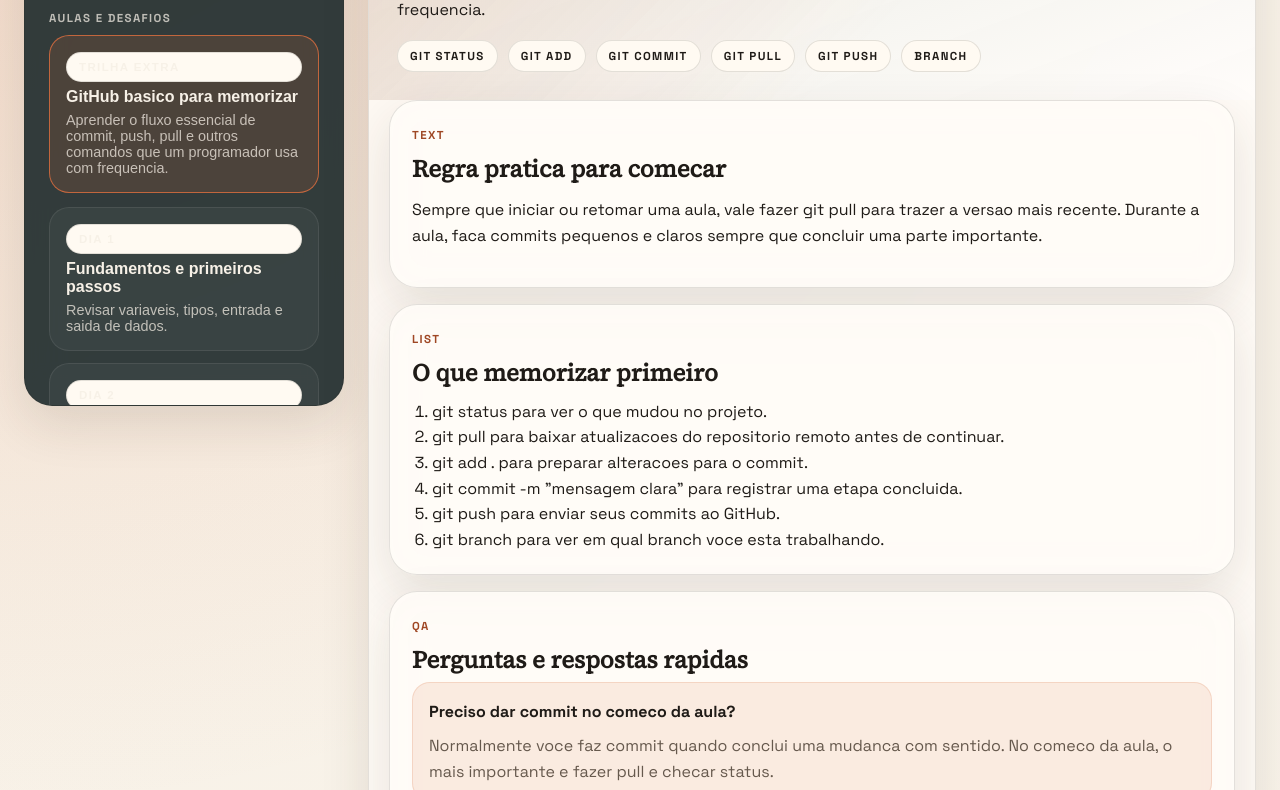
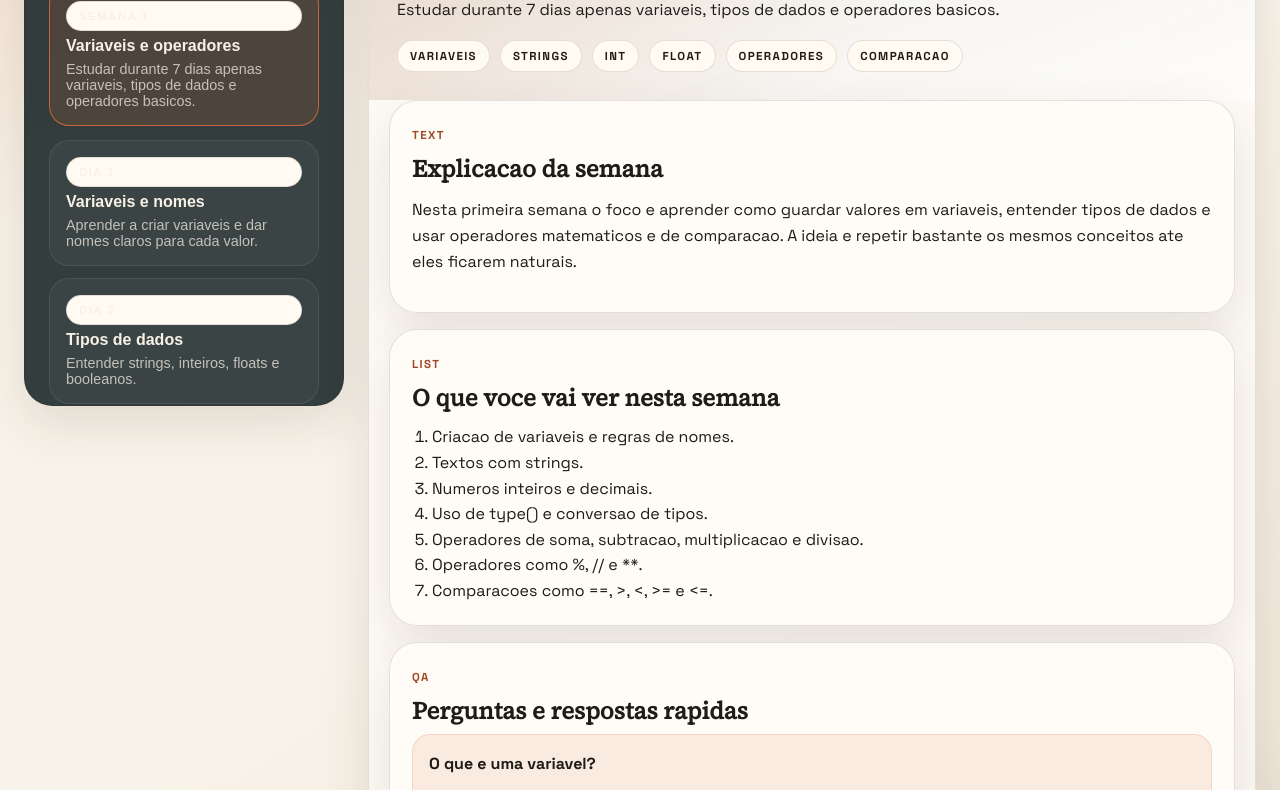
Before and after one commit to tecnicorikardo/studyPython, a plain HTML site: page index.html in a window 1280 px wide. Shown: the part 370-1160 px from the top of the page. Drawn offline with Linux system fonts and the light colour scheme.

Commit message:
Ajusta semana 1 para variaveis e operadores

```diff
--- a/lessons.js
+++ b/lessons.js
@@ -1,4 +1,365 @@
 const lessons = [
+  {
+    id: "semana-1-visao-geral",
+    weekDay: "Semana 1",
+    title: "Variaveis e operadores",
+    goal: "Estudar durante 7 dias apenas variaveis, tipos de dados e operadores basicos.",
+    focus: ["variaveis", "strings", "int", "float", "operadores", "comparacao"],
+    blocks: [
+      {
+        type: "text",
+        title: "Explicacao da semana",
+        content:
+          "Nesta primeira semana o foco e aprender como guardar valores em variaveis, entender tipos de dados e usar operadores matematicos e de comparacao. A ideia e repetir bastante os mesmos conceitos ate eles ficarem naturais.",
+      },
+      {
+        type: "list",
+        title: "O que voce vai ver nesta semana",
+        ordered: true,
+        items: [
+          "Criacao de variaveis e regras de nomes.",
+          "Textos com strings.",
+          "Numeros inteiros e decimais.",
+          "Uso de type() e conversao de tipos.",
+          "Operadores de soma, subtracao, multiplicacao e divisao.",
+          "Operadores como %, // e **.",
+          "Comparacoes como ==, >, <, >= e <=.",
+        ],
+      },
+      {
+        type: "qa",
+        title: "Perguntas e respostas rapidas",
+        items: [
+          {
+            question: "O que e uma variavel?",
+            answer: "E um nome usado para guardar um valor dentro do programa.",
+          },
+          {
+            question: "Para que serve o type()?",
+            answer: "Para descobrir o tipo de dado armazenado em uma variavel.",
+          },
+        ],
+      },
+      {
+        type: "input",
+        title: "Meta da semana",
+        fields: [
+          {
+            label: "Escreva o que voce quer memorizar ate o fim desta semana",
+            inputType: "textarea",
+            placeholder: "Ex.: criar variaveis sem travar e resolver contas simples com operadores",
+          },
+        ],
+      },
+    ],
+  },
+  {
+    id: "dia-1",
+    weekDay: "Dia 1",
+    title: "Variaveis e nomes",
+    goal: "Aprender a criar variaveis e dar nomes claros para cada valor.",
+    focus: ["variaveis", "nomes", "atribuicao"],
+    blocks: [
+      {
+        type: "text",
+        title: "Explicacao",
+        content:
+          "Variavel e um espaco com nome para guardar um valor. Em Python, voce cria uma variavel usando o sinal de igual. Bons nomes ajudam a entender o codigo sem precisar de explicacao extra.",
+      },
+      {
+        type: "list",
+        title: "Exemplos",
+        ordered: false,
+        items: [
+          "nome = 'Ricardo'",
+          "idade = 30",
+          "cidade = 'Sao Paulo'",
+          "salario = 2500.50",
+        ],
+      },
+      {
+        type: "list",
+        title: "Exercicios",
+        ordered: true,
+        items: [
+          "Crie variaveis para nome, idade e profissao.",
+          "Crie uma variavel para guardar o valor de um produto.",
+          "Crie duas variaveis com nomes ruins e depois reescreva com nomes melhores.",
+        ],
+      },
+      {
+        type: "text",
+        title: "Desafio do dia",
+        content:
+          "Monte um pequeno cadastro com cinco variaveis diferentes e depois mostre no terminal o que cada uma representa.",
+      },
+    ],
+  },
+  {
+    id: "dia-2",
+    weekDay: "Dia 2",
+    title: "Tipos de dados",
+    goal: "Entender strings, inteiros, floats e booleanos.",
+    focus: ["string", "int", "float", "bool", "type"],
+    blocks: [
+      {
+        type: "text",
+        title: "Explicacao",
+        content:
+          "Cada valor tem um tipo. Strings guardam texto, int guarda numero inteiro, float guarda numero com casas decimais e bool representa verdadeiro ou falso.",
+      },
+      {
+        type: "list",
+        title: "Exemplos",
+        ordered: false,
+        items: [
+          "nome = 'Ana' -> string",
+          "idade = 20 -> int",
+          "altura = 1.75 -> float",
+          "ativo = True -> bool",
+        ],
+      },
+      {
+        type: "list",
+        title: "Exercicios",
+        ordered: true,
+        items: [
+          "Crie uma variavel de cada tipo e use type() para conferir.",
+          "Escreva tres exemplos de string, tres de int e tres de float.",
+          "Crie dois exemplos com True e False.",
+        ],
+      },
+      {
+        type: "text",
+        title: "Desafio do dia",
+        content:
+          "Crie um bloco de variaveis para representar uma pessoa e identifique o tipo de cada dado usado.",
+      },
+    ],
+  },
+  {
+    id: "dia-3",
+    weekDay: "Dia 3",
+    title: "Conversao de tipos",
+    goal: "Aprender a converter valores com int(), float() e str().",
+    focus: ["conversao", "int()", "float()", "str()"],
+    blocks: [
+      {
+        type: "text",
+        title: "Explicacao",
+        content:
+          "Nem sempre o valor ja vem no tipo que voce precisa. A conversao ajuda a transformar texto em numero, numero em texto e ajustar os dados para a conta ou exibicao.",
+      },
+      {
+        type: "list",
+        title: "Exemplos",
+        ordered: false,
+        items: [
+          "idade = int('25')",
+          "preco = float('19.90')",
+          "mensagem = str(2026)",
+        ],
+      },
+      {
+        type: "list",
+        title: "Exercicios",
+        ordered: true,
+        items: [
+          "Converta o texto '100' para inteiro.",
+          "Converta o texto '45.8' para float.",
+          "Converta o numero 500 para string e junte com uma frase.",
+        ],
+      },
+      {
+        type: "text",
+        title: "Desafio do dia",
+        content:
+          "Simule a leitura de dois numeros em texto e converta os dois antes de somar.",
+      },
+    ],
+  },
+  {
+    id: "dia-4",
+    weekDay: "Dia 4",
+    title: "Operadores matematicos",
+    goal: "Treinar soma, subtracao, multiplicacao e divisao.",
+    focus: ["+", "-", "*", "/"],
+    blocks: [
+      {
+        type: "text",
+        title: "Explicacao",
+        content:
+          "Os operadores matematicos fazem contas entre valores. Eles sao a base para calcular media, total, desconto, salario, idade e muitos outros problemas simples.",
+      },
+      {
+        type: "list",
+        title: "Exemplos",
+        ordered: false,
+        items: [
+          "10 + 5 = 15",
+          "10 - 5 = 5",
+          "10 * 5 = 50",
+          "10 / 5 = 2.0",
+        ],
+      },
+      {
+        type: "list",
+        title: "Exercicios",
+        ordered: true,
+        items: [
+          "Crie duas variaveis numericas e mostre a soma delas.",
+          "Crie um programa que calcule o dobro e a metade de um numero.",
+          "Calcule a media de tres notas.",
+        ],
+      },
+      {
+        type: "text",
+        title: "Desafio do dia",
+        content:
+          "Monte uma conta com varias operacoes juntas e confira se o resultado ficou como voce esperava.",
+      },
+    ],
+  },
+  {
+    id: "dia-5",
+    weekDay: "Dia 5",
+    title: "Operadores avancados",
+    goal: "Entender resto, divisao inteira e potenciacao.",
+    focus: ["%", "//", "**"],
+    blocks: [
+      {
+        type: "text",
+        title: "Explicacao",
+        content:
+          "Alguns operadores aparecem muito em exercicios: % mostra o resto da divisao, // devolve a divisao inteira e ** faz potenciacao.",
+      },
+      {
+        type: "list",
+        title: "Exemplos",
+        ordered: false,
+        items: [
+          "10 % 3 = 1",
+          "10 // 3 = 3",
+          "2 ** 3 = 8",
+        ],
+      },
+      {
+        type: "list",
+        title: "Exercicios",
+        ordered: true,
+        items: [
+          "Descubra se um numero e par usando %.",
+          "Mostre quantos grupos completos de 4 pessoas cabem em 19 pessoas usando //.",
+          "Calcule o quadrado e o cubo de um numero com **.",
+        ],
+      },
+      {
+        type: "text",
+        title: "Desafio do dia",
+        content:
+          "Crie um exercicio que misture %, // e ** no mesmo problema, como vagas, grupos ou pontos de jogo.",
+      },
+    ],
+  },
+  {
+    id: "dia-6",
+    weekDay: "Dia 6",
+    title: "Operadores de comparacao",
+    goal: "Aprender a comparar valores e entender resultados True e False.",
+    focus: ["==", "!=", ">", "<", ">=", "<="],
+    blocks: [
+      {
+        type: "text",
+        title: "Explicacao",
+        content:
+          "Comparacoes servem para verificar se um valor e maior, menor, igual ou diferente de outro. O resultado sempre sera verdadeiro ou falso.",
+      },
+      {
+        type: "list",
+        title: "Exemplos",
+        ordered: false,
+        items: [
+          "10 > 5 -> True",
+          "7 == 8 -> False",
+          "9 != 4 -> True",
+          "6 <= 6 -> True",
+        ],
+      },
+      {
+        type: "list",
+        title: "Exercicios",
+        ordered: true,
+        items: [
+          "Compare duas idades e diga qual e maior.",
+          "Verifique se um numero e igual a 100.",
+          "Mostre se um salario e maior ou menor que 3000.",
+        ],
+      },
+      {
+        type: "text",
+        title: "Desafio do dia",
+        content:
+          "Crie cinco comparacoes diferentes e tente prever o resultado antes de rodar.",
+      },
+    ],
+  },
+  {
+    id: "dia-7",
+    weekDay: "Dia 7",
+    title: "Projeto semanal",
+    goal: "Fechar a semana com um mini projeto usando variaveis e operadores.",
+    focus: ["projeto", "cadastro", "calculos", "comparacoes"],
+    blocks: [
+      {
+        type: "text",
+        title: "Explicacao",
+        content:
+          "Hoje o foco e juntar tudo o que voce treinou na semana. O projeto nao precisa ser grande; ele precisa apenas usar bem os fundamentos.",
+      },
+      {
+        type: "list",
+        title: "Exemplos de projeto",
+        ordered: false,
+        items: [
+          "Cadastro simples com nome, idade e profissao.",
+          "Calculadora basica com duas entradas numericas.",
+          "Ficha de produto com nome, preco, desconto e preco final.",
+        ],
+      },
+      {
+        type: "list",
+        title: "Exercicios finais",
+        ordered: true,
+        items: [
+          "Escolha um dos projetos e escreva as variaveis que vai usar.",
+          "Adicione pelo menos quatro operacoes matematicas ou comparacoes.",
+          "Mostre tudo com frases claras no terminal.",
+        ],
+      },
+      {
+        type: "text",
+        title: "Desafio final",
+        content:
+          "Crie um sistema de cadastro simples com nome, idade, profissao, salario, bonus e salario final. Depois compare se o salario final ficou acima de um valor definido por voce.",
+      },
+      {
+        type: "input",
+        title: "Projeto semanal",
+        fields: [
+          {
+            label: "Qual projeto voce vai fazer nesta semana?",
+            inputType: "text",
+            placeholder: "Ex.: cadastro simples com calculo de bonus",
+          },
+          {
+            label: "Escreva a mensagem de commit para quando terminar essa semana",
+            inputType: "text",
+            placeholder: "Ex.: finaliza semana 1 de variaveis e operadores",
+          },
+        ],
+      },
+    ],
+  },
   {
     id: "github-basico",
     weekDay: "Trilha extra",
@@ -26,354 +387,26 @@ const lessons = [
         ],
       },
       {
-        type: "qa",
-        title: "Perguntas e respostas rapidas",
-        items: [
-          {
-            question: "Preciso dar commit no comeco da aula?",
-            answer: "Normalmente voce faz commit quando conclui uma mudanca com sentido. No comeco da aula, o mais importante e fazer pull e checar status.",
-          },
-          {
-            question: "Quando usar push?",
-            answer: "Depois de fazer um ou mais commits e querer enviar essas alteracoes para o GitHub.",
-          },
-          {
-            question: "Quando usar pull?",
-            answer: "Antes de continuar trabalhando, para garantir que voce esta com a versao mais atual do repositorio.",
-          },
-        ],
-      },
-      {
         type: "quiz",
         title: "Quiz de multipla escolha",
         questions: [
           {
             prompt: "Qual comando mostra quais arquivos foram alterados no projeto?",
-            options: [
-              { label: "git status" },
-              { label: "git push" },
-              { label: "git clone" },
-            ],
+            options: [{ label: "git status" }, { label: "git push" }, { label: "git clone" }],
             answerIndex: 0,
             explanation: "Use git status para entender o estado atual do repositorio antes de tomar qualquer acao.",
           },
           {
             prompt: "Qual comando baixa atualizacoes do repositorio remoto e integra no seu projeto local?",
-            options: [
-              { label: "git add ." },
-              { label: "git pull" },
-              { label: "git commit -m \"inicio\"" },
-            ],
+            options: [{ label: "git add ." }, { label: "git pull" }, { label: "git commit -m \"inicio\"" }],
             answerIndex: 1,
             explanation: "git pull traz mudancas do remoto. E um bom habito antes de retomar o estudo ou comecar uma tarefa.",
           },
           {
-            prompt: "Depois de alterar arquivos e preparar tudo com git add, qual e o proximo passo natural?",
-            options: [
-              { label: "git commit -m \"mensagem clara\"" },
-              { label: "git branch" },
-              { label: "git clone" },
-            ],
-            answerIndex: 0,
-            explanation: "O commit registra um ponto da sua evolucao com uma mensagem que explica a mudanca.",
-          },
-          {
             prompt: "Qual comando envia seus commits locais para o GitHub?",
-            options: [
-              { label: "git push" },
-              { label: "git status" },
-              { label: "git checkout" },
-            ],
+            options: [{ label: "git push" }, { label: "git status" }, { label: "git checkout" }],
             answerIndex: 0,
             explanation: "git push sincroniza seus commits locais com o repositorio remoto.",
-          },
-          {
-            prompt: "Se voce quer criar uma copia local de um repositorio que ainda nao esta no seu computador, qual comando usa?",
-            options: [
-              { label: "git clone" },
-              { label: "git merge" },
-              { label: "git pull" },
-            ],
-            answerIndex: 0,
-            explanation: "git clone baixa o repositorio inteiro pela primeira vez.",
-          },
-          {
-            prompt: "Qual destes itens tambem e importante memorizar no GitHub alem de commit, push e pull?",
-            options: [
-              { label: "Branch e pull request" },
-              { label: "Apenas mudar o nome dos arquivos" },
-              { label: "Somente abrir o site do GitHub" },
-            ],
-            answerIndex: 0,
-            explanation: "Branch e pull request fazem parte do fluxo normal de colaboracao e organizacao de trabalho.",
-          },
-        ],
-      },
-      {
-        type: "list",
-        title: "Fluxo simples para decorar",
-        ordered: true,
-        items: [
-          "git pull",
-          "git status",
-          "fazer a aula ou exercicio",
-          "git add .",
-          "git commit -m \"descreve o que mudou\"",
-          "git push",
-        ],
-      },
-      {
-        type: "input",
-        title: "Memorizacao",
-        fields: [
-          {
-            label: "Escreva com suas palavras quando usar pull, commit e push",
-            inputType: "textarea",
-            placeholder: "Ex.: pull antes de comecar, commit ao fechar uma etapa, push para enviar...",
-          },
-        ],
-      },
-    ],
-  },
-  {
-    id: "dia-1",
-    weekDay: "Dia 1",
-    title: "Fundamentos e primeiros passos",
-    goal: "Revisar variaveis, tipos, entrada e saida de dados.",
-    focus: ["variaveis", "strings", "input", "print"],
-    blocks: [
-      {
-        type: "text",
-        title: "Objetivo da aula",
-        content:
-          "Comece reforcando a base. A ideia aqui e se acostumar com a leitura do problema, entrada de dados e exibicao de resultados.",
-      },
-      {
-        type: "list",
-        title: "Exercicios sugeridos",
-        ordered: true,
-        items: [
-          "Crie um programa que peca nome, idade e cidade e mostre uma frase completa.",
-          "Receba duas notas e calcule a media.",
-          "Leia uma string e mostre ela em maiusculas, minusculas e com o total de caracteres.",
-        ],
-      },
-      {
-        type: "qa",
-        title: "Perguntas e respostas rapidas",
-        items: [
-          {
-            question: "Quando usar input()?",
-            answer: "Quando o programa precisa receber um valor digitado pelo usuario.",
-          },
-          {
-            question: "O que e uma string?",
-            answer: "Um tipo de dado usado para armazenar texto.",
-          },
-        ],
-      },
-      {
-        type: "input",
-        title: "Campo de treino",
-        fields: [
-          {
-            label: "Escreva com suas palavras o que voce aprendeu hoje",
-            inputType: "textarea",
-            placeholder: "Resumo do dia...",
-          },
-          {
-            label: "Qual exercicio voce quer revisar depois?",
-            inputType: "text",
-            placeholder: "Ex.: media de notas",
-          },
-          {
-            label: "Mensagem de commit para fechar essa aula",
-            inputType: "text",
-            placeholder: "Ex.: conclui exercicios de variaveis e strings",
-          },
-        ],
-      },
-    ],
-  },
-  {
-    id: "dia-2",
-    weekDay: "Dia 2",
-    title: "Condicionais e decisoes",
-    goal: "Treinar if, elif e else com problemas pequenos.",
-    focus: ["if", "comparacoes", "logica"],
-    blocks: [
-      {
-        type: "text",
-        title: "Leitura do problema",
-        content:
-          "Antes de codar, tente responder: quais condicoes existem, quais caminhos o programa pode seguir e qual resultado deve aparecer em cada caso?",
-      },
-      {
-        type: "list",
-        title: "Desafios",
-        ordered: true,
-        items: [
-          "Verifique se um numero e positivo, negativo ou zero.",
-          "Leia a idade e informe se a pessoa e menor de idade, adulta ou idosa.",
-          "Crie um mini sistema de login que compara usuario e senha.",
-        ],
-      },
-      {
-        type: "qa",
-        title: "Perguntas comuns",
-        items: [
-          {
-            question: "Quando usar elif?",
-            answer: "Quando ha mais de uma condicao intermediaria alem do if principal e do else final.",
-          },
-        ],
-      },
-    ],
-  },
-  {
-    id: "dia-3",
-    weekDay: "Dia 3",
-    title: "Repeticao com for e while",
-    goal: "Praticar lacos e repeticoes controladas.",
-    focus: ["for", "while", "range"],
-    blocks: [
-      {
-        type: "list",
-        title: "Sequencia de pratica",
-        ordered: true,
-        items: [
-          "Conte de 1 ate 10 com for.",
-          "Mostre apenas os numeros pares de 0 a 20.",
-          "Use while para repetir ate o usuario digitar 'sair'.",
-        ],
-      },
-      {
-        type: "input",
-        title: "Checklist pessoal",
-        fields: [
-          {
-            label: "Qual laco ainda te confunde mais?",
-            inputType: "select",
-            options: ["for", "while", "ambos"],
-          },
-        ],
-      },
-    ],
-  },
-  {
-    id: "dia-4",
-    weekDay: "Dia 4",
-    title: "Listas e colecoes",
-    goal: "Manipular listas, adicionar, remover e percorrer itens.",
-    focus: ["listas", "append", "for"],
-    blocks: [
-      {
-        type: "text",
-        title: "Aplicacao pratica",
-        content:
-          "Esse e um bom ponto para criar exercicios parecidos com cadastro simples, carrinho de compras ou lista de tarefas.",
-      },
-      {
-        type: "list",
-        title: "Ideias de exercicios",
-        ordered: false,
-        items: [
-          "Adicionar nomes em uma lista e mostrar todos no final.",
-          "Somar todos os numeros de uma lista.",
-          "Descobrir o maior e o menor valor armazenado.",
-        ],
-      },
-    ],
-  },
-  {
-    id: "dia-5",
-    weekDay: "Dia 5",
-    title: "Funcoes e reutilizacao",
-    goal: "Separar responsabilidades e evitar repeticao.",
-    focus: ["def", "parametros", "retorno"],
-    blocks: [
-      {
-        type: "qa",
-        title: "Perguntas de revisao",
-        items: [
-          {
-            question: "Por que criar funcoes?",
-            answer: "Para dividir o codigo em partes reutilizaveis, mais legiveis e mais faceis de testar.",
-          },
-          {
-            question: "O que e retorno?",
-            answer: "E o valor que a funcao devolve para quem a chamou.",
-          },
-        ],
-      },
-      {
-        type: "list",
-        title: "Exercicios",
-        ordered: true,
-        items: [
-          "Crie uma funcao que soma dois numeros.",
-          "Crie uma funcao que valida se uma senha tem tamanho minimo.",
-          "Crie uma funcao que recebe uma lista e devolve o maior valor.",
-        ],
-      },
-    ],
-  },
-  {
-    id: "dia-6",
-    weekDay: "Dia 6",
-    title: "Mini projeto guiado",
-    goal: "Juntar varios conceitos em algo mais real.",
-    focus: ["menus", "listas", "funcoes", "condicoes"],
-    blocks: [
-      {
-        type: "text",
-        title: "Projeto da semana",
-        content:
-          "Monte uma lista de tarefas em terminal: adicionar tarefa, listar, concluir e remover. Isso conecta variaveis, listas, funcoes e repeticao.",
-      },
-      {
-        type: "input",
-        title: "Planejamento",
-        fields: [
-          {
-            label: "Quais funcionalidades voce quer no mini projeto?",
-            inputType: "textarea",
-            placeholder: "Ex.: cadastrar, listar, marcar como concluida...",
-          },
-        ],
-      },
-    ],
-  },
-  {
-    id: "dia-7",
-    weekDay: "Dia 7",
-    title: "Revisao, correcao e proximos passos",
-    goal: "Consolidar o aprendizado e planejar novas aulas.",
-    focus: ["revisao", "erros", "novas metas"],
-    blocks: [
-      {
-        type: "list",
-        title: "Fechamento da semana",
-        ordered: true,
-        items: [
-          "Refaca um exercicio de cada dia sem olhar a resposta.",
-          "Anote os erros que mais se repetiram.",
-          "Escolha o proximo tema: arquivos, dicionarios, orientacao a objetos ou APIs.",
-        ],
-      },
-      {
-        type: "input",
-        title: "Proxima aula",
-        fields: [
-          {
-            label: "Tema da nova aula",
-            inputType: "text",
-            placeholder: "Ex.: dicionarios em Python",
-          },
-          {
-            label: "Descricao curta",
-            inputType: "textarea",
-            placeholder: "O que essa nova aula deve cobrir?",
           },
         ],
       },
```
Also changed, not shown: index.html (+7 -7 lines), 1 other file.
